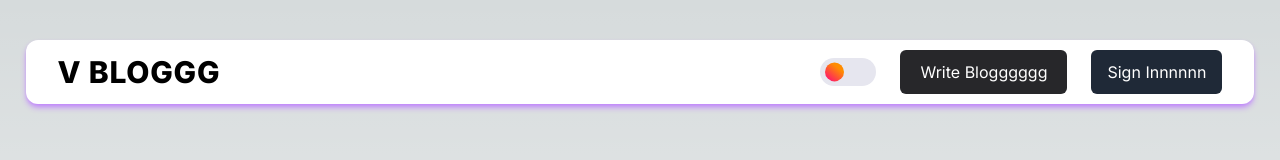
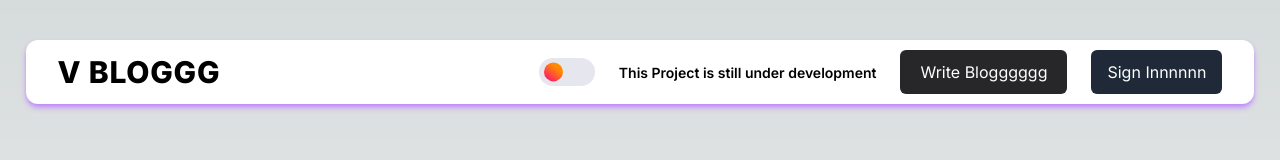
Before and after one commit to imprjde/test, a Next.js app: page /saved in a window 1280 px wide. Shown: the top 160 px of the page. Built offline with nearby package versions, Linux system fonts and the light colour scheme; no server answers.

Commit message:
navbar changes

```diff
--- a/components/navbar/Navbar.jsx
+++ b/components/navbar/Navbar.jsx
@@ -36,6 +36,9 @@ export default function Navbar() {
           <span>
             <ToggleSwitch />
           </span>
+          <div>
+            <span className="text-black font-semibold text-sm">This Project is still under development</span>
+          </div>
 
           {status === "loading" && (
             <span className="flex cursor-pointer items-center space-x-2 rounded-md bg-gray-200 px-4 py-1.5">
@@ -67,6 +70,7 @@ export default function Navbar() {
               </span>
             </Link>
           )}
+
 
           <span>
             <Link
```
